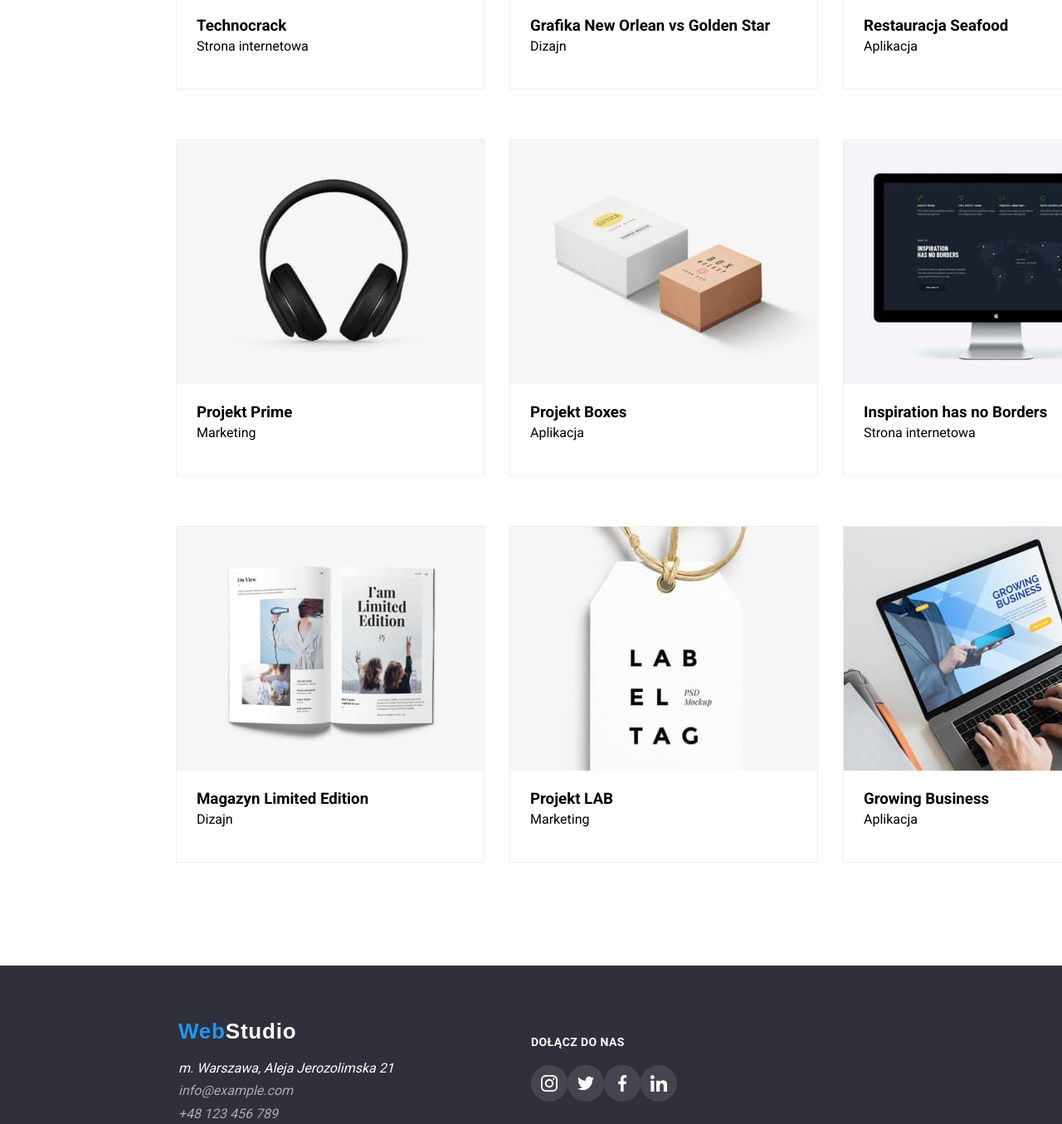
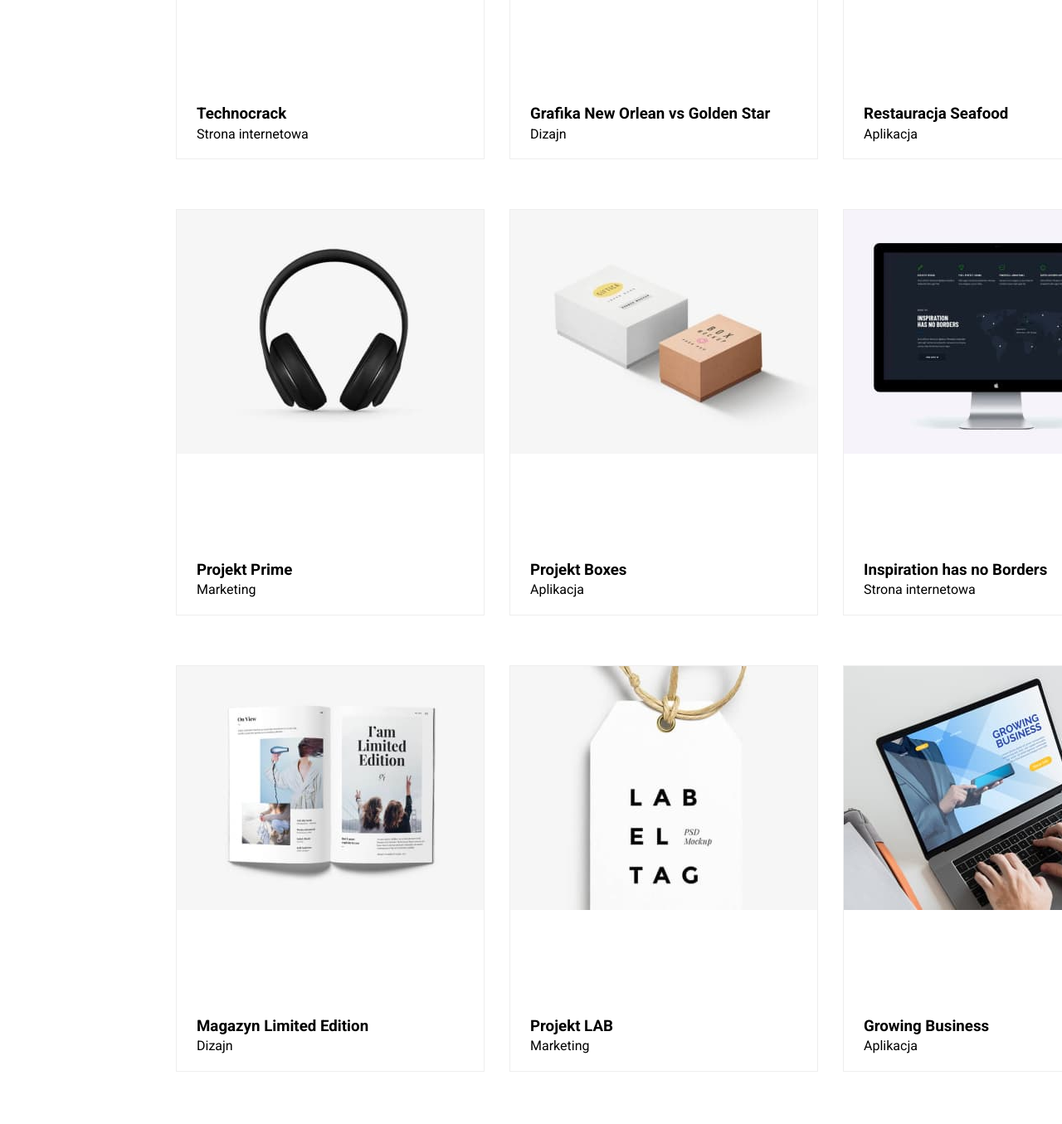
Before and after one commit to dmjs23/goit-markup-hw-05, a plain HTML site: page portfolio.html in a window 1280 px wide. Shown: the part 446-1801 px from the top of the page at 83% size. Drawn offline with Linux system fonts and the light colour scheme.

Commit message:
Update portfolio.html

```diff
--- a/portfolio.html
+++ b/portfolio.html
@@ -32,7 +32,9 @@
               <a class="menu-item link transform_color" href="/Agencja">Agencja</a>
             </li>
             <li class="menu-list">
-              <a class="menu-item link transform_color decoration_leters" href="./portfolio.html">Portfolio</a>
+              <a class="menu-item link transform_color decoration_leters" href="./portfolio.html"
+                >Portfolio</a
+              >
             </li>
             <li class="menu-list">
               <a class="menu-item link transform_color" href="/Kontakt">Kontakt</a>
@@ -95,6 +97,8 @@
                     niezabezpieczone serwery konkurencji
                   </p>
                 </div>
+              </div>
+              <div>
                 <h3>Technocrack</h3>
                 <p>Strona internetowa</p>
               </div>
@@ -114,6 +118,8 @@
                     niezabezpieczone serwery konkurencji
                   </p>
                 </div>
+              </div>
+              <div>
                 <h3>Grafika New Orlean vs Golden Star</h3>
                 <p>Dizajn</p>
               </div>
@@ -133,6 +139,8 @@
                     niezabezpieczone serwery konkurencji
                   </p>
                 </div>
+              </div>
+              <div>
                 <h3>Restauracja Seafood</h3>
                 <p>Aplikacja</p>
               </div>
@@ -154,6 +162,8 @@
                     niezabezpieczone serwery konkurencji
                   </p>
                 </div>
+              </div>
+              <div>
                 <h3>Projekt Prime</h3>
                 <p>Marketing</p>
               </div>
@@ -173,6 +183,8 @@
                     niezabezpieczone serwery konkurencji
                   </p>
                 </div>
+              </div>
+              <div>
                 <h3>Projekt Boxes</h3>
                 <p>Aplikacja</p>
               </div>
@@ -192,6 +204,8 @@
                     niezabezpieczone serwery konkurencji
                   </p>
                 </div>
+              </div>
+              <div>
                 <h3>Inspiration has no Borders</h3>
                 <p>Strona internetowa</p>
               </div>
@@ -213,6 +227,8 @@
                     niezabezpieczone serwery konkurencji
                   </p>
                 </div>
+              </div>
+              <div>
                 <h3>Magazyn Limited Edition</h3>
                 <p>Dizajn</p>
               </div>
@@ -232,6 +248,8 @@
                     niezabezpieczone serwery konkurencji
                   </p>
                 </div>
+              </div>
+              <div>
                 <h3>Projekt LAB</h3>
                 <p>Marketing</p>
               </div>
@@ -251,6 +269,8 @@
                     niezabezpieczone serwery konkurencji
                   </p>
                 </div>
+              </div>
+              <div>
                 <h3>Growing Business</h3>
                 <p>Aplikacja</p>
               </div>
```
